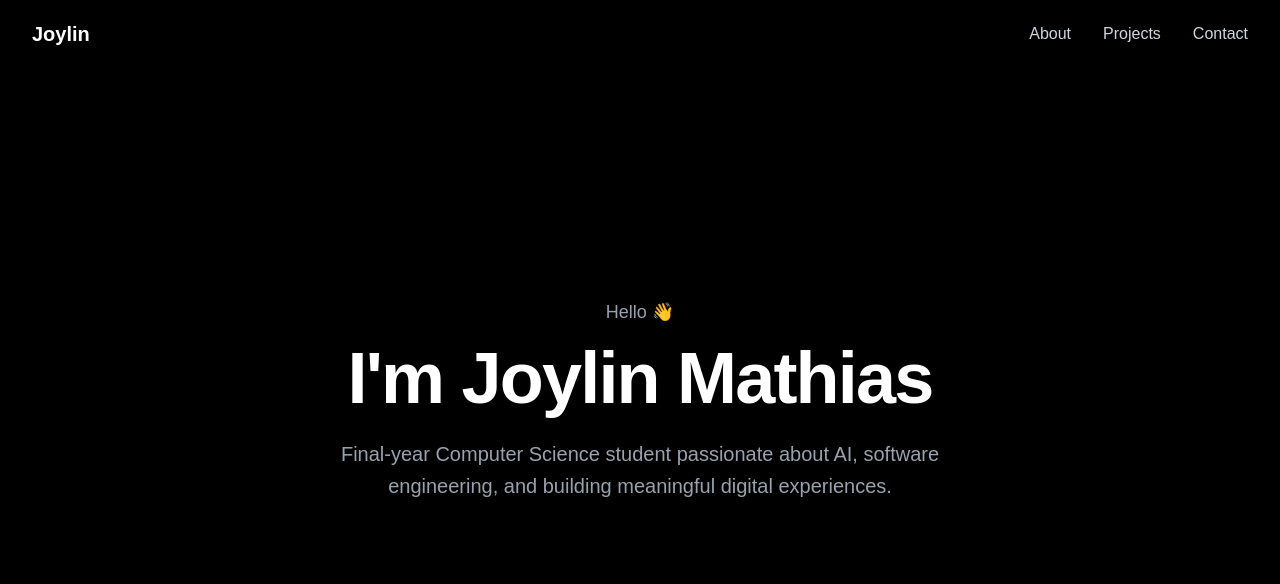
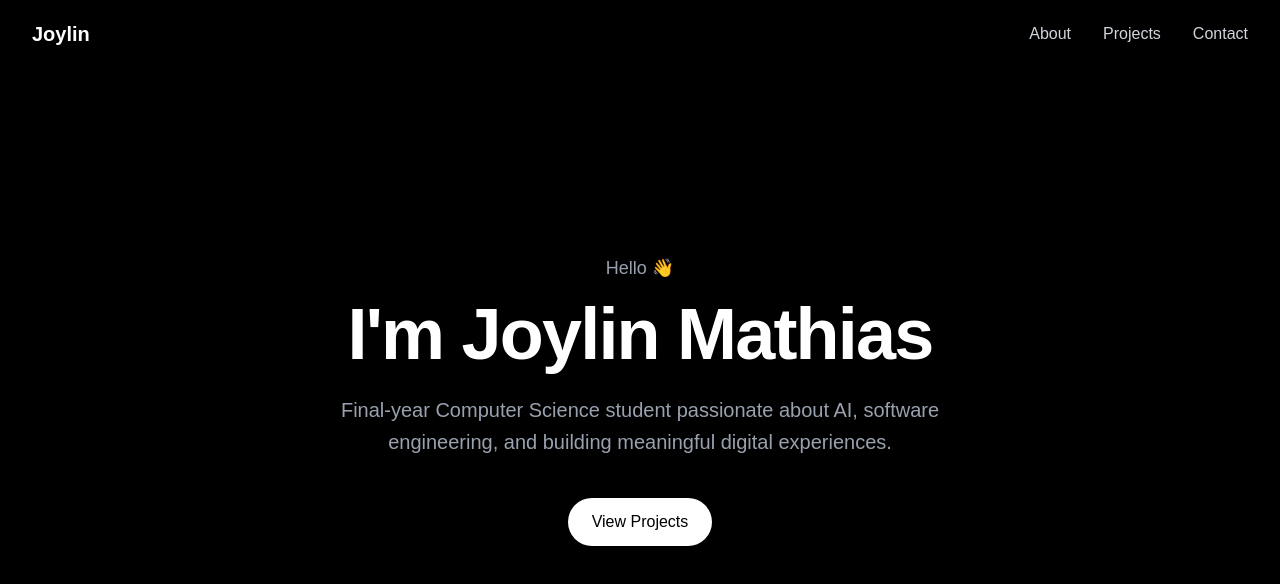
Before and after one commit to joylinmhs/portfolio, a Next.js app: page / in a window 1280 px wide. Shown: the top 584 px of the page. Built offline with nearby package versions, Linux system fonts and the light colour scheme.

Commit message:
Updated Hero.tsx

```diff
--- a/components/Hero.tsx
+++ b/components/Hero.tsx
@@ -16,6 +16,11 @@ export default function Hero() {
           software engineering, and building meaningful digital experiences.
         </p>
 
+        <div className="mt-10 flex flex-col gap-4 sm:flex-row">
+          <button className="rounded-full bg-white px-6 py-3 text-black font-medium transition hover:scale-105">
+            View Projects
+          </button>
+        </div>
       </div>
     </section>
   );
```
